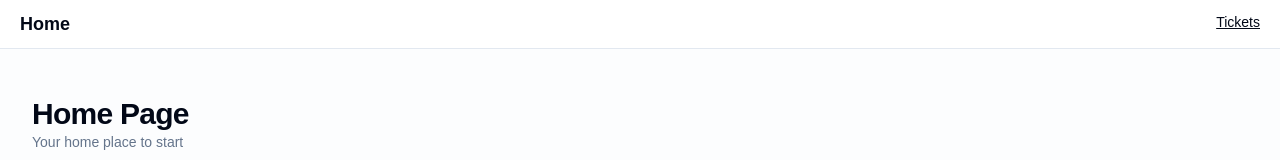
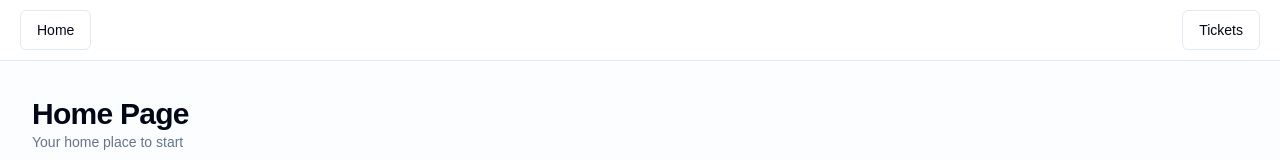
Before and after one commit to burdianov/the-road, a Next.js app: page / in a window 1280 px wide. Shown: the top 160 px of the page. Built offline with nearby package versions, Linux system fonts and the light colour scheme.

Commit message:
install and use Button component

```diff
--- a/package.json
+++ b/package.json
@@ -12,6 +12,7 @@
   },
   "dependencies": {
     "@heroicons/react": "^2.2.0",
+    "@radix-ui/react-slot": "^1.1.1",
     "class-variance-authority": "^0.7.1",
     "clsx": "^2.1.1",
     "lucide-react": "^0.469.0",
--- a/src/app/layout.tsx
+++ b/src/app/layout.tsx
@@ -4,6 +4,7 @@
 
 import "./globals.css";
 
+import { Button, buttonVariants } from "@/components/ui/button";
 import { homePath, ticketsPath } from "@/paths";
 
 const geistSans = Geist({
@@ -33,12 +34,15 @@
       >
         <nav className="supports-backdrop-blur:bg-background/60 fixed left-0 right-0 top-0 z-10 bg-background/95 backdrop-blur w-full flex justify-between py-2.5 px-5 border-b">
           <div>
-            <Link href={homePath()} className="text-lg font-bold">
-              Home
-            </Link>
+            <Button asChild variant="outline">
+              <Link href={homePath()}>Home</Link>
+            </Button>
           </div>
           <div>
-            <Link href={ticketsPath()} className="text-sm underline">
+            <Link
+              href={ticketsPath()}
+              className={buttonVariants({ variant: "outline" })}
+            >
               Tickets
             </Link>
           </div>
--- /dev/null
+++ b/src/components/ui/button.tsx
@@ -0,0 +1,56 @@
+import * as React from "react"
+import { Slot } from "@radix-ui/react-slot"
+import { cva, type VariantProps } from "class-variance-authority"
+
+import { cn } from "@/lib/utils"
+
+const buttonVariants = cva(
+  "inline-flex items-center justify-center gap-2 whitespace-nowrap rounded-md text-sm font-medium ring-offset-background transition-colors focus-visible:outline-none focus-visible:ring-2 focus-visible:ring-ring focus-visible:ring-offset-2 disabled:pointer-events-none disabled:opacity-50 [&_svg]:pointer-events-none [&_svg]:size-4 [&_svg]:shrink-0",
+  {
+    variants: {
+      variant: {
+        default: "bg-primary text-primary-foreground hover:bg-primary/90",
+        destructive:
+          "bg-destructive text-destructive-foreground hover:bg-destructive/90",
+        outline:
+          "border border-input bg-background hover:bg-accent hover:text-accent-foreground",
+        secondary:
+          "bg-secondary text-secondary-foreground hover:bg-secondary/80",
+        ghost: "hover:bg-accent hover:text-accent-foreground",
+        link: "text-primary underline-offset-4 hover:underline",
+      },
+      size: {
+        default: "h-10 px-4 py-2",
+        sm: "h-9 rounded-md px-3",
+        lg: "h-11 rounded-md px-8",
+        icon: "h-10 w-10",
+      },
+    },
+    defaultVariants: {
+      variant: "default",
+      size: "default",
+    },
+  }
+)
+
+export interface ButtonProps
+  extends React.ButtonHTMLAttributes<HTMLButtonElement>,
+    VariantProps<typeof buttonVariants> {
+  asChild?: boolean
+}
+
+const Button = React.forwardRef<HTMLButtonElement, ButtonProps>(
+  ({ className, variant, size, asChild = false, ...props }, ref) => {
+    const Comp = asChild ? Slot : "button"
+    return (
+      <Comp
+        className={cn(buttonVariants({ variant, size, className }))}
+        ref={ref}
+        {...props}
+      />
+    )
+  }
+)
+Button.displayName = "Button"
+
+export { Button, buttonVariants }
```
Also changed, not shown: 1 other file (tests, documents, lock files or other folders).
